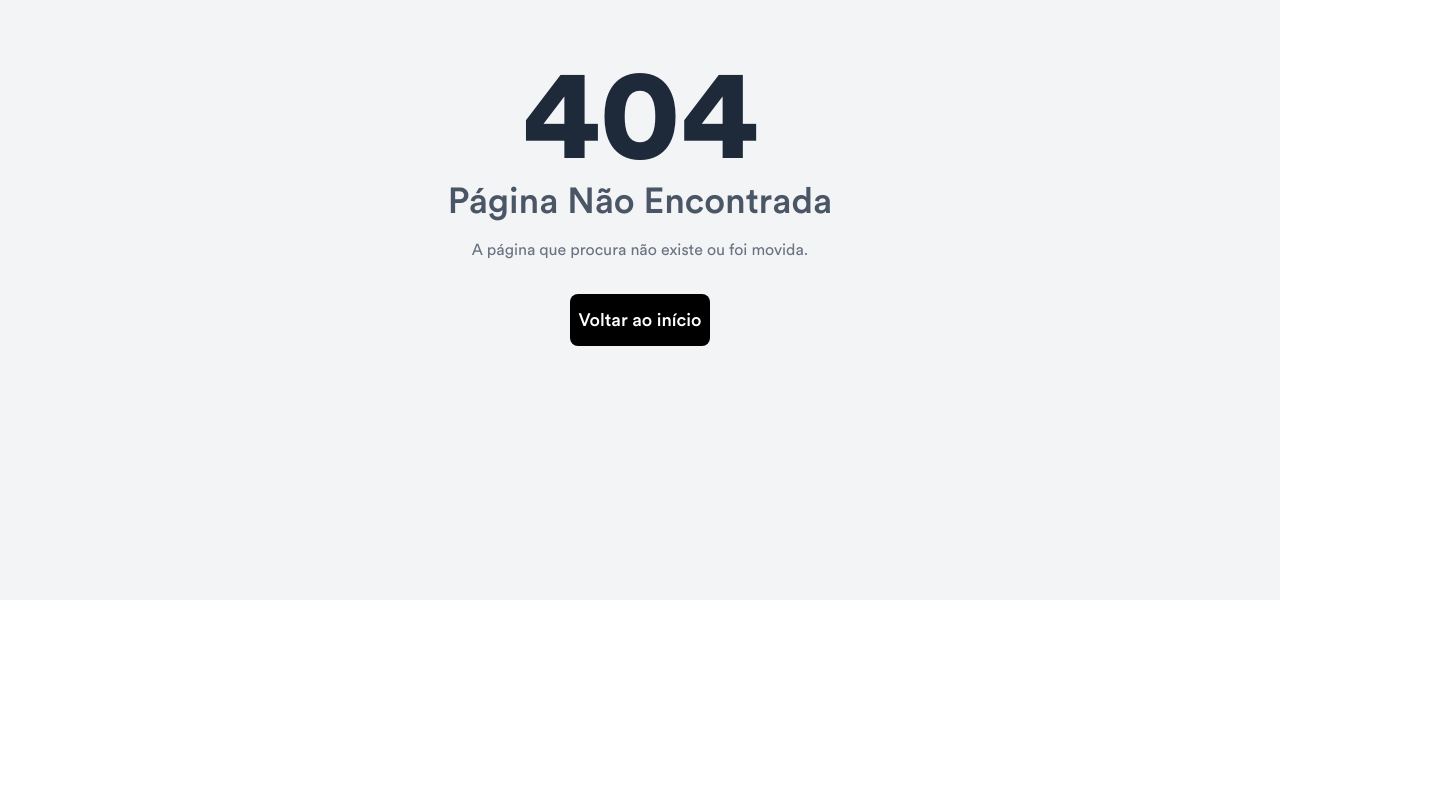
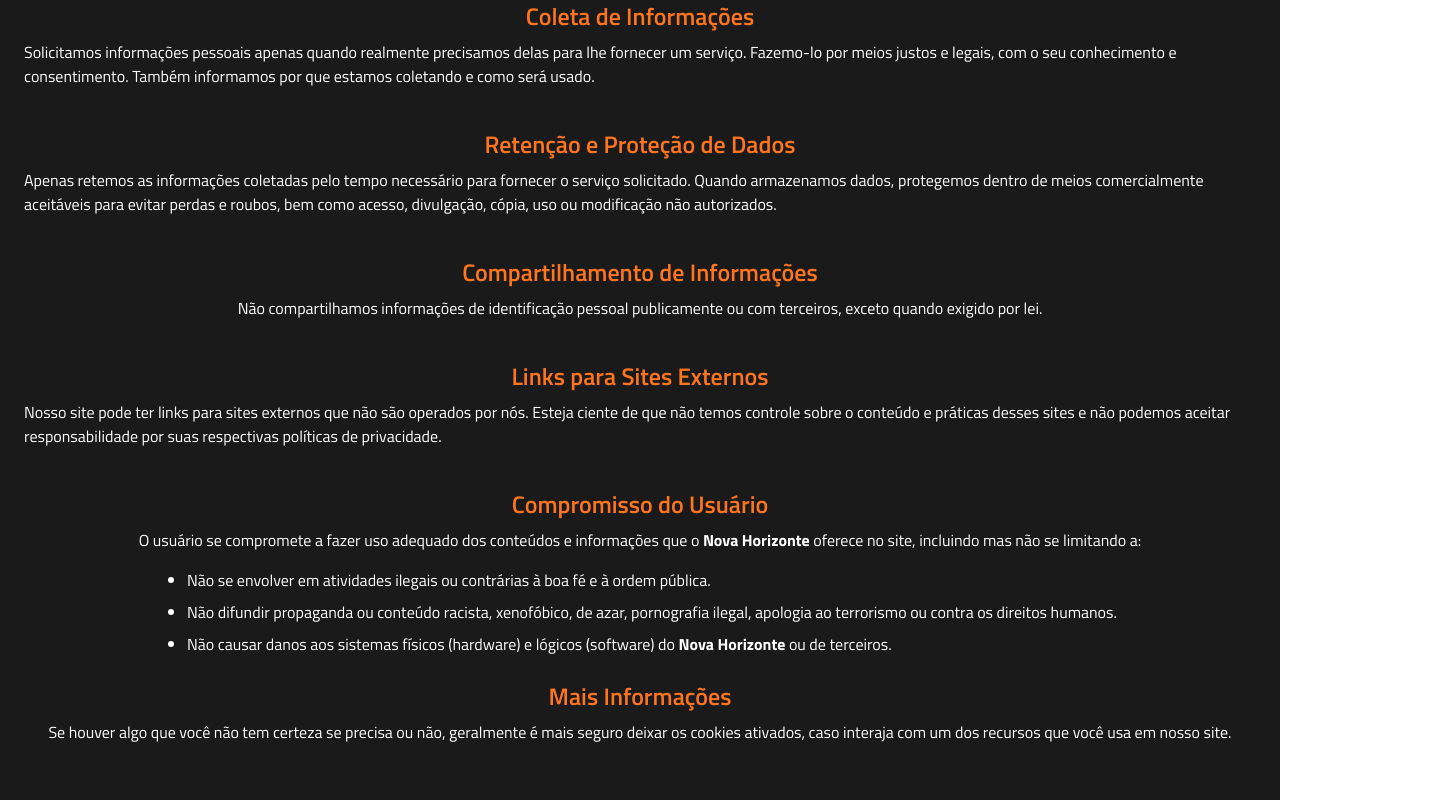
Before and after one commit to esdrassantos06/novahorizonte, a React (Vite) app: page /privacy-policy in a window 1280 px wide. Before the commit this address had no page. Shown: the part 200-1000 px from the top of the page, 1451 px wide, since content can reach past the window. Before the commit the page ends 800 px from the top, so only its background shows below. Built offline with nearby package versions, Linux system fonts and the light colour scheme.

Commit message:
legal routes complete

```diff
--- a/src/main.jsx
+++ b/src/main.jsx
@@ -37,11 +37,11 @@ const router = createBrowserRouter([
         element: <Cookies />
       },
       {
-        path: "/legal-warning",
+        path: "/legal-notice",
         element: <Warning />
       },
       {
-        path: "/policies",
+        path: "/privacy-policy",
         element: <Policies />
       },
       {
--- a/src/routes/legal/Cookies.jsx
+++ b/src/routes/legal/Cookies.jsx
@@ -1,6 +1,40 @@
-function Cookies(){
-    return(
-<></>
+import Footer from "../../components/Footer";
+
+function Cookies() {
+    return (
+        <>
+            <div className="w-full mx-auto px-6 py-10 text-white flex flex-col items-center titilliumRegular bg-primary min-h-screen">
+                <h1 className="text-5xl titilliumBold mb-6">Política de Cookies</h1>
+                <p className="mb-4">Esta Política de Cookies explica como o <strong>Nova Horizonte</strong> utiliza cookies e tecnologias similares para reconhecer você quando visita nosso site.</p>
+
+                <h2 className="text-2xl text-secondary font-semibold mt-6 mb-2">O que são Cookies?</h2>
+                <p className="mb-4">Cookies são pequenos arquivos de texto armazenados no seu dispositivo quando você acessa um site. Eles ajudam a melhorar a experiência do usuário, lembrando preferências e informações de navegação.</p>
+
+                <h2 className="text-2xl text-secondary font-semibold mt-6 mb-2">Como Usamos os Cookies?</h2>
+                <p className="mb-4">Utilizamos cookies para vários propósitos, incluindo:</p>
+                <ul className="list-disc pl-6 space-y-2">
+                    <li>Melhorar a experiência do usuário e personalizar o conteúdo.</li>
+                    <li>Armazenar preferências do usuário para futuras visitas.</li>
+                    <li>Fornecer análise de tráfego e métricas do site.</li>
+                    <li>Permitir a exibição de anúncios relevantes.</li>
+                </ul>
+
+                <h2 className="text-2xl text-secondary font-semibold mt-6 mb-2">Tipos de Cookies que Utilizamos</h2>
+                <ul className="list-disc pl-6 space-y-2">
+                    <li><strong>Cookies Essenciais:</strong> Necessários para o funcionamento básico do site.</li>
+                    <li><strong>Cookies de Desempenho:</strong> Coletam informações sobre como os visitantes usam o site.</li>
+                    <li><strong>Cookies de Funcionalidade:</strong> Permitem que o site se lembre de escolhas feitas pelo usuário.</li>
+                    <li><strong>Cookies de Publicidade:</strong> Utilizados para exibir anúncios mais relevantes.</li>
+                </ul>
+
+                <h2 className="text-2xl text-secondary font-semibold mt-6 mb-2">Gerenciamento de Cookies</h2>
+                <p className="mb-4">Você pode gerenciar suas preferências de cookies através das configurações do seu navegador. A maioria dos navegadores permite que você recuse ou exclua cookies quando desejar.</p>
+
+                <h2 className="text-2xl text-secondary font-semibold mt-6 mb-2">Mais Informações</h2>
+                <p className="mb-4">Se você tiver dúvidas sobre nossa Política de Cookies, entre em contato conosco pelo e-mail <strong>suporte@novahorizonte.com</strong>.</p>
+            </div>
+            <Footer />
+        </>
     )
 }
 export default Cookies;
--- a/src/routes/legal/Policies.jsx
+++ b/src/routes/legal/Policies.jsx
@@ -1,6 +1,38 @@
-function Policies(){
-    return(
-<></>
+import Footer from "../../components/Footer";
+
+function Policies() {
+    return (
+        <>
+            <div className="w-full mx-auto px-6 py-10 text-white flex flex-col items-center titilliumRegular bg-primary min-h-screen">
+                <h1 className="text-5xl titilliumBold mb-6">Política de Privacidade</h1>
+                <p className="mb-4">A sua privacidade é importante para nós. É política do <strong>Nova Horizonte</strong> respeitar a sua privacidade em relação a qualquer informação sua que possamos coletar no site <strong>Nova Horizonte</strong>, e outros sites que possuímos e operamos.</p>
+
+                <h2 className="text-2xl text-secondary font-semibold mt-6 mb-2">Coleta de Informações</h2>
+                <p className="mb-4">Solicitamos informações pessoais apenas quando realmente precisamos delas para lhe fornecer um serviço. Fazemo-lo por meios justos e legais, com o seu conhecimento e consentimento. Também informamos por que estamos coletando e como será usado.</p>
+
+                <h2 className="text-2xl text-secondary font-semibold mt-6 mb-2">Retenção e Proteção de Dados</h2>
+                <p className="mb-4">Apenas retemos as informações coletadas pelo tempo necessário para fornecer o serviço solicitado. Quando armazenamos dados, protegemos dentro de meios comercialmente aceitáveis para evitar perdas e roubos, bem como acesso, divulgação, cópia, uso ou modificação não autorizados.</p>
+
+                <h2 className="text-2xl text-secondary font-semibold mt-6 mb-2">Compartilhamento de Informações</h2>
+                <p className="mb-4">Não compartilhamos informações de identificação pessoal publicamente ou com terceiros, exceto quando exigido por lei.</p>
+
+                <h2 className="text-2xl text-secondary font-semibold mt-6 mb-2">Links para Sites Externos</h2>
+                <p className="mb-4">Nosso site pode ter links para sites externos que não são operados por nós. Esteja ciente de que não temos controle sobre o conteúdo e práticas desses sites e não podemos aceitar responsabilidade por suas respectivas políticas de privacidade.</p>
+
+
+                <h2 className="text-2xl font-semibold text-secondary mt-6 mb-2">Compromisso do Usuário</h2>
+                <p className="mb-4">O usuário se compromete a fazer uso adequado dos conteúdos e informações que o <strong>Nova Horizonte</strong> oferece no site, incluindo mas não se limitando a:</p>
+                <ul className="list-disc pl-6 space-y-2">
+                    <li>Não se envolver em atividades ilegais ou contrárias à boa fé e à ordem pública.</li>
+                    <li>Não difundir propaganda ou conteúdo racista, xenofóbico, de azar, pornografia ilegal, apologia ao terrorismo ou contra os direitos humanos.</li>
+                    <li>Não causar danos aos sistemas físicos (hardware) e lógicos (software) do <strong>Nova Horizonte</strong> ou de terceiros.</li>
+                </ul>
+
+                <h2 className="text-2xl text-secondary font-semibold mt-6 mb-2">Mais Informações</h2>
+                <p className="mb-4">Se houver algo que você não tem certeza se precisa ou não, geralmente é mais seguro deixar os cookies ativados, caso interaja com um dos recursos que você usa em nosso site.</p>
+            </div>
+            <Footer/>
+    </>
     )
 }
 export default Policies;
--- a/src/routes/legal/legalWarning.jsx
+++ b/src/routes/legal/legalWarning.jsx
@@ -1,6 +1,40 @@
+import Footer from "../../components/Footer";
+
 function legalWarning(){
     return(
-<></>
+<>
+<div className="w-full mx-auto px-6 py-10 text-white flex flex-col items-center titilliumRegular bg-primary min-h-screen">
+                <h1 className="text-5xl titilliumBold mb-6">Aviso Legal</h1>
+                <p className="mb-4">Este Aviso Legal regula o acesso, a navegação e a utilização deste website (doravante, o “Website”).</p>
+
+                <h2 className="text-2xl text-secondary font-semibold mt-6 mb-2">Direito à Informação</h2>
+                <p className="mb-4">Em conformidade com as normas vigentes, informamos que o Website é propriedade da <strong>Nova Horizonte</strong>, com sede em Avenida dos Construtores, 456, Porto, Portugal Para contato, utilize o e-mail: novahorizonteempresa@gmail.com</p>
+
+                <h2 className="text-2xl text-secondary font-semibold mt-6 mb-2">Usuários</h2>
+                <p className="mb-4">O acesso e/ou utilização do Website confere-lhe o estatuto de Usuário, aceitando, a partir desse acesso e/ou utilização, este Aviso Legal.</p>
+
+                <h2 className="text-2xl text-secondary font-semibold mt-6 mb-2">Uso do Website</h2>
+                <p className="mb-4">O usuário se compromete a fazer uso adequado do conteúdo e das informações oferecidas no <strong>Nova Horizonte</strong>, incluindo, mas não se limitando a:</p>
+                <ul className="list-disc pl-6 space-y-2">
+                    <li>Não se envolver em atividades ilícitas ou contrárias à ordem pública.</li>
+                    <li>Não difundir conteúdo racista, xenofóbico, pornográfico ilegal ou que promova ódio ou violência.</li>
+                    <li>Não causar danos aos sistemas físicos (hardware) e lógicos (software) do <strong>Nova Horizonte</strong> ou de terceiros.</li>
+                </ul>
+
+                <h2 className="text-2xl text-secondary font-semibold mt-6 mb-2">Propriedade Intelectual</h2>
+                <p className="mb-4">Todos os direitos de propriedade intelectual do conteúdo deste Website pertencem exclusivamente ao <strong>Nova Horizonte</strong> ou a terceiros que autorizaram seu uso. É proibida a reprodução, distribuição ou modificação sem a devida autorização.</p>
+
+                <h2 className="text-2xl text-secondary font-semibold mt-6 mb-2">Responsabilidade e Garantias</h2>
+                <p className="mb-4">O <strong>Nova Horizonte</strong> não garante que o Website estará livre de erros, vírus ou componentes prejudiciais. Não nos responsabilizamos por eventuais danos causados pelo uso indevido do Website.</p>
+
+                <h2 className="text-2xl text-secondary font-semibold mt-6 mb-2">Links para Sites Externos</h2>
+                <p className="mb-4">Nosso site pode conter links para sites de terceiros. Não nos responsabilizamos pelo conteúdo e políticas desses sites.</p>
+
+                <h2 className="text-2xl text-secondary font-semibold mt-6 mb-2">Modificações</h2>
+                <p className="mb-4">O <strong>Nova Horizonte</strong> reserva-se o direito de modificar este Aviso Legal a qualquer momento. O uso contínuo do Website implica na aceitação das condições atualizadas.</p>
+            </div>
+            <Footer/>
+</>
     )
 }
 export default legalWarning;
```
